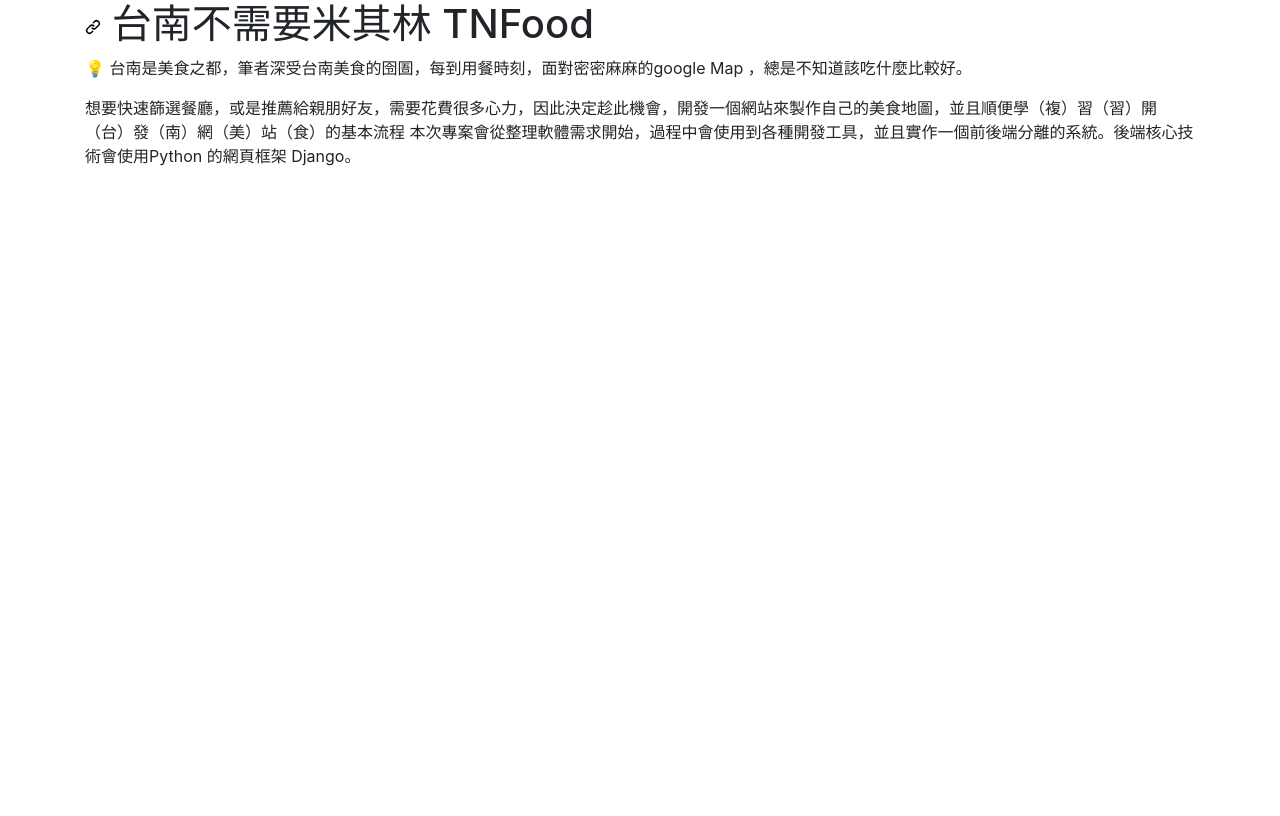
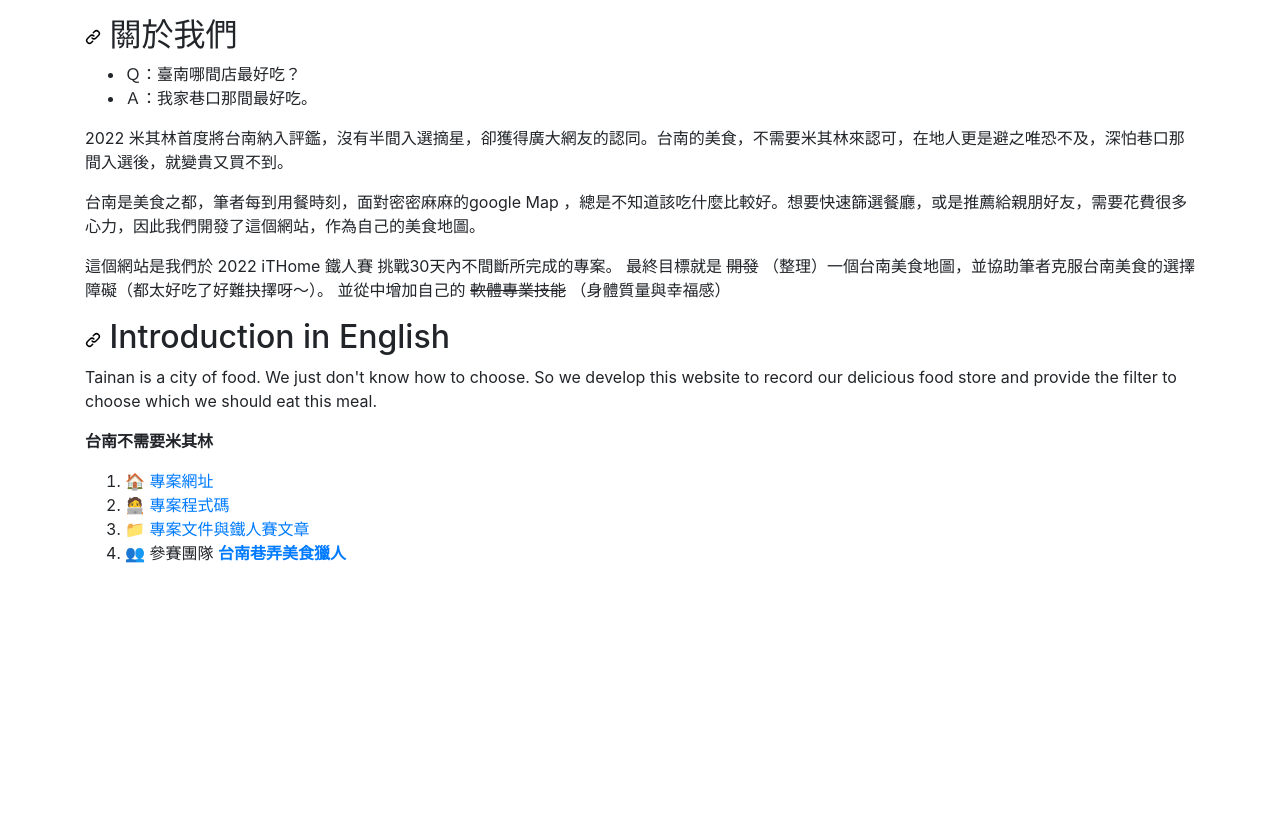
Before and after one commit to yen900611/TNFood_DJ, a Django app: page /about/ in a window 1280 px wide. Shown: the part 100-916 px from the top of the page. Before the commit the page ends 266 px from the top, so only its background shows below. Run offline with Django 4.2, Linux system fonts and the light colour scheme.

Commit message:
update about

```diff
--- a/mysite/food/templates/food/about.html
+++ b/mysite/food/templates/food/about.html
@@ -9,27 +9,68 @@
 
 {% endblock %}
 {% block main %}
-  <div class="container-fluid ">
+  <div class="container">
 
-    <div class="row">
+    <div class="row mt-3">
       <article class="markdown-body entry-content container-lg" itemprop="text">
-        <h1 dir="auto"><a id="user-content-台南不需要米其林-tnfood" class="anchor" aria-hidden="true"
-                          href="#台南不需要米其林-tnfood">
+
+        <h2 dir="auto"><a id="user-content-關於我們" class="anchor" aria-hidden="true" href="#關於我們">
           <svg class="octicon octicon-link" viewBox="0 0 16 16" version="1.1" width="16" height="16" aria-hidden="true">
             <path fill-rule="evenodd"
                   d="M7.775 3.275a.75.75 0 001.06 1.06l1.25-1.25a2 2 0 112.83 2.83l-2.5 2.5a2 2 0 01-2.83 0 .75.75 0 00-1.06 1.06 3.5 3.5 0 004.95 0l2.5-2.5a3.5 3.5 0 00-4.95-4.95l-1.25 1.25zm-4.69 9.64a2 2 0 010-2.83l2.5-2.5a2 2 0 012.83 0 .75.75 0 001.06-1.06 3.5 3.5 0 00-4.95 0l-2.5 2.5a3.5 3.5 0 004.95 4.95l1.25-1.25a.75.75 0 00-1.06-1.06l-1.25 1.25a2 2 0 01-2.83 0z"></path>
           </svg>
-        </a>台南不需要米其林 TNFood
-        </h1>
-        <p dir="auto">
-          <g-emoji class="g-emoji" alias="bulb"
-                   fallback-src="https://github.githubassets.com/images/icons/emoji/unicode/1f4a1.png">💡
-          </g-emoji>
-          台南是美食之都，筆者深受台南美食的囹圄，每到用餐時刻，面對密密麻麻的google Map ，總是不知道該吃什麼比較好。
+        </a>關於我們
+        </h2>
+        <ul dir="auto">
+          <li>Ｑ：臺南哪間店最好吃？</li>
+          <li>Ａ：我家巷口那間最好吃。</li>
+        </ul>
+        <p dir="auto">2022
+          米其林首度將台南納入評鑑，沒有半間入選摘星，卻獲得廣大網友的認同。台南的美食，不需要米其林來認可，在地人更是避之唯恐不及，深怕巷口那間入選後，就變貴又買不到。</p>
+        <p dir="auto">台南是美食之都，筆者每到用餐時刻，面對密密麻麻的google Map
+          ，總是不知道該吃什麼比較好。想要快速篩選餐廳，或是推薦給親朋好友，需要花費很多心力，因此我們開發了這個網站，作為自己的美食地圖。</p>
+        <p dir="auto">這個網站是我們於 2022 iTHome 鐵人賽 挑戰30天內不間斷所完成的專案。 最終目標就是
+          <del>開發</del>
+          （整理）一個台南美食地圖，並協助筆者克服台南美食的選擇障礙（都太好吃了好難抉擇呀～）。 並從中增加自己的
+          <del>軟體專業技能</del>
+          （身體質量與幸福感）
         </p>
-        <p dir="auto">想要快速篩選餐廳，或是推薦給親朋好友，需要花費很多心力，因此決定趁此機會，開發一個網站來製作自己的美食地圖，並且順便學（複）習（習）開（台）發（南）網（美）站（食）的基本流程
-          本次專案會從整理軟體需求開始，過程中會使用到各種開發工具，並且實作一個前後端分離的系統。後端核心技術會使用Python
-          的網頁框架 Django。</p>
+        <h2 dir="auto"><a id="user-content-introduction-in-english" class="anchor" aria-hidden="true"
+                          href="#introduction-in-english">
+          <svg class="octicon octicon-link" viewBox="0 0 16 16" version="1.1" width="16" height="16" aria-hidden="true">
+            <path fill-rule="evenodd"
+                  d="M7.775 3.275a.75.75 0 001.06 1.06l1.25-1.25a2 2 0 112.83 2.83l-2.5 2.5a2 2 0 01-2.83 0 .75.75 0 00-1.06 1.06 3.5 3.5 0 004.95 0l2.5-2.5a3.5 3.5 0 00-4.95-4.95l-1.25 1.25zm-4.69 9.64a2 2 0 010-2.83l2.5-2.5a2 2 0 012.83 0 .75.75 0 001.06-1.06 3.5 3.5 0 00-4.95 0l-2.5 2.5a3.5 3.5 0 004.95 4.95l1.25-1.25a.75.75 0 00-1.06-1.06l-1.25 1.25a2 2 0 01-2.83 0z"></path>
+          </svg>
+        </a>Introduction in English
+        </h2>
+        <p dir="auto">Tainan is a city of food. We just don't know how to choose. So we develop this website to record
+          our delicious food store and provide the filter to choose which we should eat this meal.</p>
+        <blockquote>
+          <p dir="auto"><strong>台南不需要米其林</strong></p>
+          <ol dir="auto">
+            <li>
+              <g-emoji class="g-emoji" alias="house"
+                       fallback-src="https://github.githubassets.com/images/icons/emoji/unicode/1f3e0.png">🏠
+              </g-emoji>
+              <a href="https://tnfood.pythonanywhere.com/food/" rel="nofollow">專案網址</a></li>
+            <li>
+              <g-emoji class="g-emoji" alias="technologist"
+                       fallback-src="https://github.githubassets.com/images/icons/emoji/unicode/1f9d1-1f4bb.png">🧑‍💻
+              </g-emoji>
+              <a href="https://github.com/yen900611/TNFood_DJ">專案程式碼</a></li>
+            <li>
+              <g-emoji class="g-emoji" alias="file_folder"
+                       fallback-src="https://github.githubassets.com/images/icons/emoji/unicode/1f4c1.png">📁
+              </g-emoji>
+              <a href="https://github.com/yen900611/TNFood">專案文件與鐵人賽文章</a></li>
+            <li>
+              <g-emoji class="g-emoji" alias="busts_in_silhouette"
+                       fallback-src="https://github.githubassets.com/images/icons/emoji/unicode/1f465.png">👥
+              </g-emoji>
+              參賽團隊 <strong><strong><a href="https://ithelp.ithome.com.tw/2022ironman/signup/team/256"
+                                          rel="nofollow">台南巷弄美食獵人</a></strong></strong></li>
+          </ol>
+        </blockquote>
       </article>
     </div>
   </div>
```
